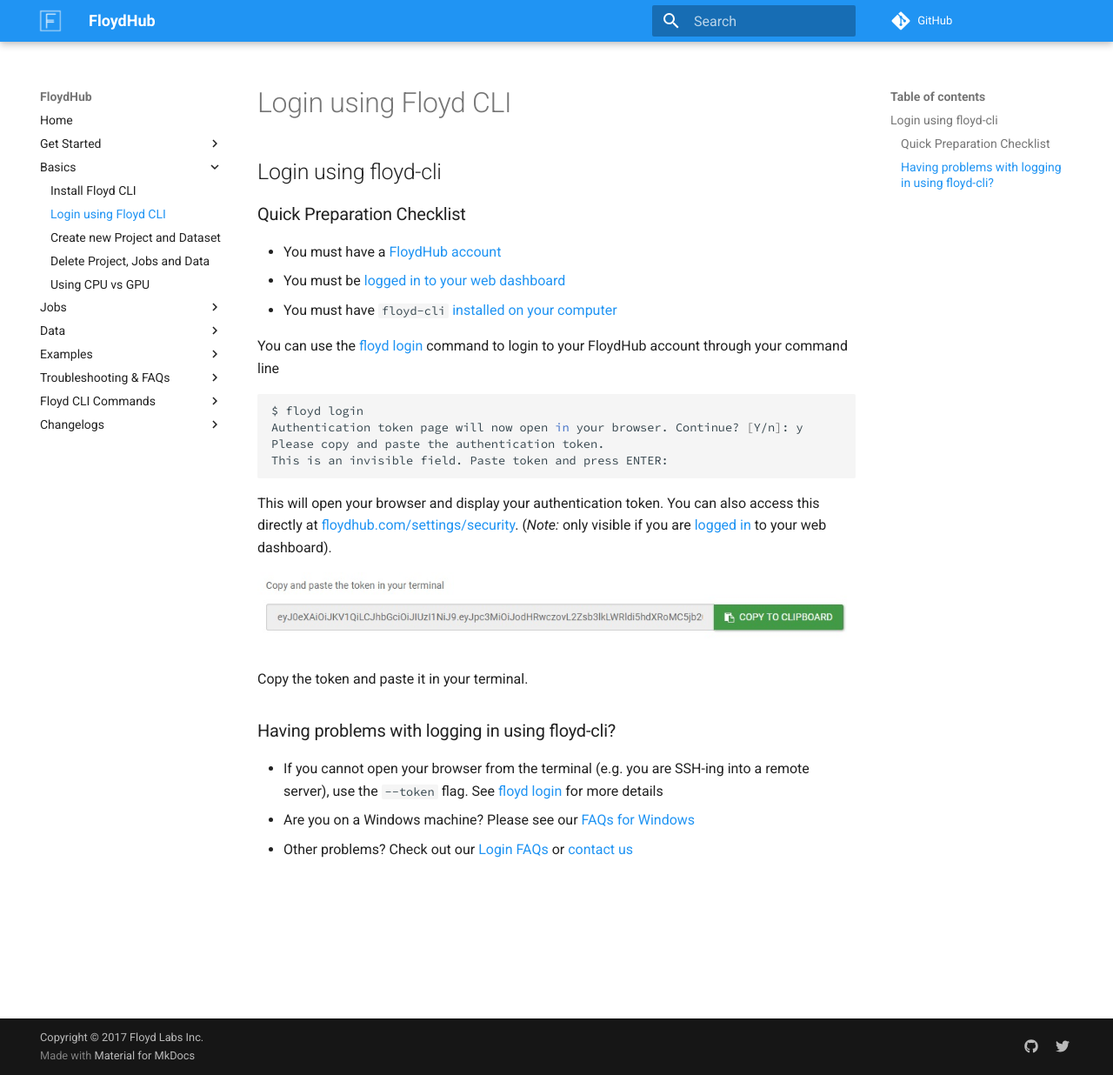
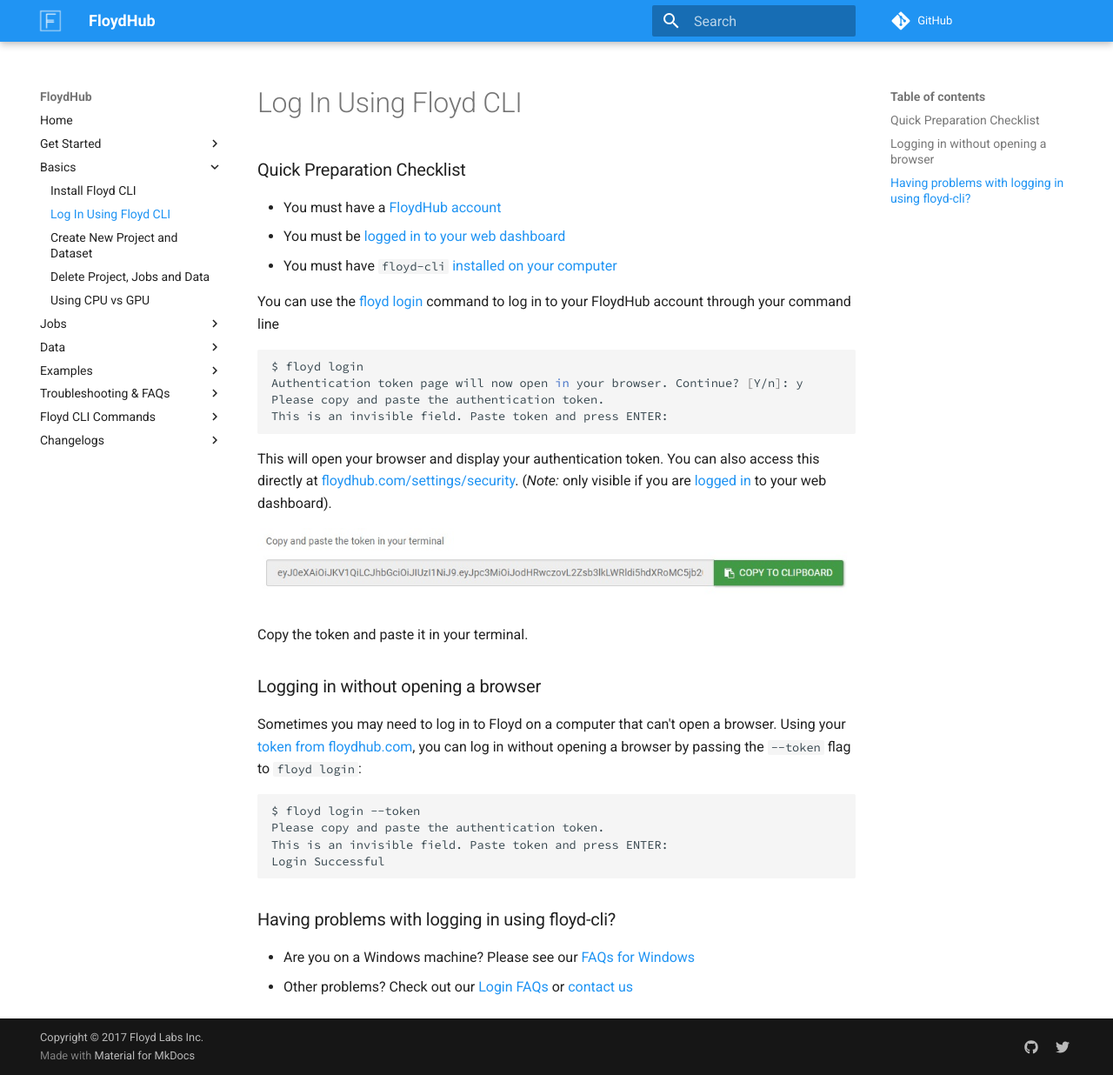
Before and after one commit to floydhub/floyd-docs, an MkDocs documentation site: the page built from docs/guides/basics/login.md, in a window 1280 px wide and 1236 px high. Shown: the whole window at 87% size. Built offline with MkDocs 1.6.1 and Material for MkDocs 9.7.7, drawn with Linux system fonts in a browser that asks for light colours; comment, search, counter and statistics services are not loaded; old or Windows-style settings are respelled for this version of MkDocs.

Commit message:
add docs for floyd login --token

````diff
--- a/docs/guides/basics/login.md
+++ b/docs/guides/basics/login.md
@@ -1,12 +1,11 @@
-## Login using floyd-cli
-
 ### Quick Preparation Checklist
 
 - You must have a [FloydHub account](https://www.floydhub.com/signup)
 - You must be [logged in to your web dashboard](https://www.floydhub.com/login)
 - You must have `floyd-cli` [installed on your computer](install.md)
 
-You can use the [floyd login](../../commands/login.md) command to login to your FloydHub account through your command line
+You can use the [floyd login](../../commands/login.md) command to log in to
+your FloydHub account through your command line
 
 ```bash
 $ floyd login
@@ -15,14 +14,32 @@
 This is an invisible field. Paste token and press ENTER:
 ```
 
-This will open your browser and display your authentication token. You can also access this directly at [floydhub.com/settings/security](https://www.floydhub.com/settings/security). (*Note:* only visible if you are [logged in](https://www.floydhub.com/login) to your web dashboard).
+This will open your browser and display your authentication token. You can also
+access this directly at
+[floydhub.com/settings/security](https://www.floydhub.com/settings/security).
+(*Note:* only visible if you are [logged in](https://www.floydhub.com/login) to
+your web dashboard).
 
 ![Windows 10 Login](../../img/login_token.jpg)
 
 Copy the token and paste it in your terminal.
 
+### Logging in without opening a browser
+
+Sometimes you may need to log in to Floyd on a computer that can't open a
+browser. Using your
+[token from floydhub.com](https://www.floydhub.com/settings/security), you can
+log in without opening a browser by passing the `--token` flag to
+`floyd login`:
+
+```
+$ floyd login --token
+Please copy and paste the authentication token.
+This is an invisible field. Paste token and press ENTER:
+Login Successful
+```
+
 ### Having problems with logging in using floyd-cli?
 
-- If you cannot open your browser from the terminal (e.g. you are SSH-ing into a remote server), use the `--token` flag. See [floyd login](../../commands/login.md) for more details
 - Are you on a Windows machine? Please see our [FAQs for Windows](../../faqs/authentication.md#windows)
 - Other problems? Check out our [Login FAQs](../../faqs/authentication.md#login) or [contact us](mailto:support@floydhub.com)
--- a/mkdocs.yml
+++ b/mkdocs.yml
@@ -10,8 +10,8 @@
     - Basics:
         # - 'Core concepts': guides/basics/core_concepts.md
         - 'Install Floyd CLI': guides/basics/install.md
-        - 'Login using Floyd CLI': guides/basics/login.md
-        - 'Create new Project and Dataset': guides/basics/create_new.md
+        - 'Log In Using Floyd CLI': guides/basics/login.md
+        - 'Create New Project and Dataset': guides/basics/create_new.md
         - 'Delete Project, Jobs and Data': guides/basics/delete.md
         - 'Using CPU vs GPU': guides/basics/using_gpu.md
     - Jobs:
````
